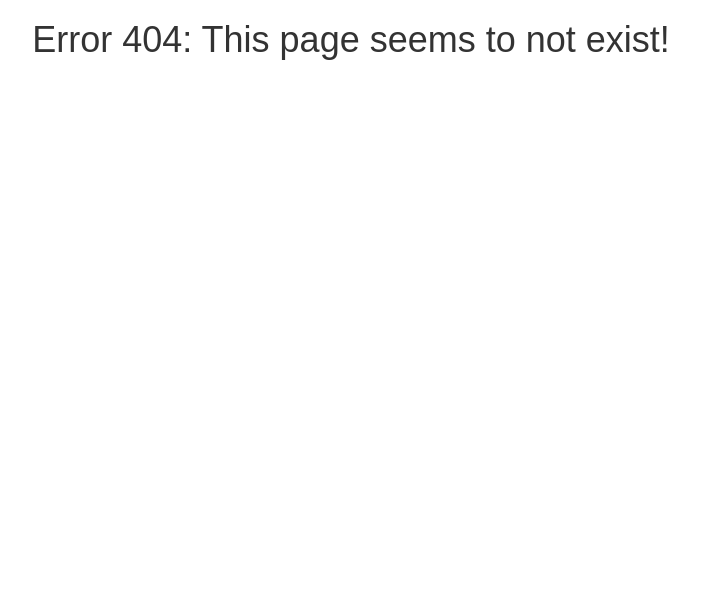
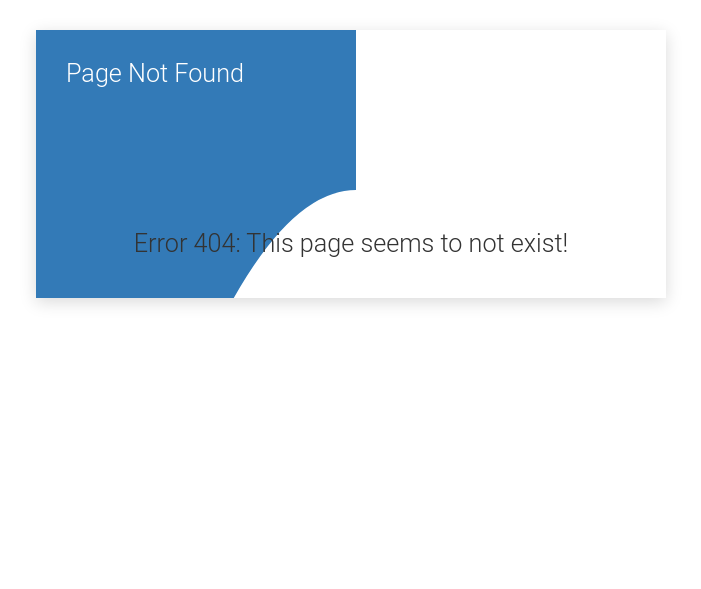
Before and after one commit to obinnajohnphill/YoutubeVideo_Non_Laravel, a PHP site: page /views/404.php in a window 1280 px wide. Shown: the part 62-651 px from the top of the page, without its empty margins (289-990 px from the left). Run offline with PHP 8.4, Linux system fonts and the light colour scheme; some libraries are stand-ins or nearby versions.

Commit message:
updated error 404 page

```diff
--- a/public/cache.txt
+++ b/public/cache.txt
@@ -1 +1 @@
-a:2:{s:7:"videoId";a:5:{i:0;s:11:"wCoRZzHwjw4";i:1;s:11:"HasaQvHCv4w";i:2;s:11:"vjIwmJMqrco";i:3;s:11:"zI_SBAkdKzc";i:4;s:11:"qmFRXwYKQwU";}s:5:"title";a:5:{i:0;s:39:"Top 10 Mick Jagger Interview Highlights";i:1;s:66:"David Bowie & Mick Jagger - Dancing In The Street (Official Video)";i:2;s:69:"will.i.am - T.H.E. (The Hardest Ever) ft. Mick Jagger, Jennifer Lopez";i:3;s:13:"David Gray - ";i:4;s:13:"David Gray - ";}}
+a:2:{s:7:"videoId";a:4:{i:0;s:11:"wCoRZzHwjw4";i:1;s:11:"HasaQvHCv4w";i:2;s:11:"vjIwmJMqrco";i:3;s:11:"zI_SBAkdKzc";}s:5:"title";a:4:{i:0;s:39:"Top 10 Mick Jagger Interview Highlights";i:1;s:66:"David Bowie & Mick Jagger - Dancing In The Street (Official Video)";i:2;s:69:"will.i.am - T.H.E. (The Hardest Ever) ft. Mick Jagger, Jennifer Lopez";i:3;s:13:"David Gray - ";}}
--- a/public/views/404.php
+++ b/public/views/404.php
@@ -1,18 +1,84 @@
-
-<!doctype html>
-<html>
+<!DOCTYPE html>
+<html lang="en">
 <head>
-    <title>YouTube Search</title>
-
+    <meta charset="utf-8">
+    <meta name="viewport" content="initial-scale=1, maximum-scale=1, user-scalable=no">
+    <title>Page Not Found</title>
+    <script src="http://dynamicsjs.com/lib/dynamics.js"></script>
     <link rel="stylesheet" href="https://maxcdn.bootstrapcdn.com/bootstrap/3.3.7/css/bootstrap.min.css">
     <script src="https://ajax.googleapis.com/ajax/libs/jquery/3.3.1/jquery.min.js"></script>
+    <script src="https://cdn.jsdelivr.net/npm/vue@2.5.17/dist/vue.js"></script>
     <link rel="stylesheet" type="text/css" href="../css/views.css">
     <script src="../js/views.js"></script>
+    <!-- template for the component -->
+    <script type="text/x-template" id="header-view-template">
+        <div class="draggable-header-view"
+             @mousedown="startDrag" @touchstart="startDrag"
+             @mousemove="onDrag" @touchmove="onDrag"
+             @mouseup="stopDrag" @touchend="stopDrag" @mouseleave="stopDrag">
+            <svg class="bg" width="320" height="560">
+                <path :d="headerPath"  fill="#337ab7"></path>
+            </svg>
+            <div class="header">
+                <slot name="header"></slot>
+            </div>
+            <div class="content" :style="contentPosition">
+                <slot name="content"></slot>
+            </div>
+        </div>
+    </script>
 
+    <style>
+        h1 {
+            font-weight: 300;
+            font-size: 1.8em;
+            margin-top: 0;
+        }
+        a {
+            color: #fff;
+        }
+        .draggable-header-view {
+            background-color: #fff;
+            box-shadow: 0 4px 16px rgba(0,0,0,.15);
+            width: 50%;
+            height: 70%;
+            overflow: hidden;
+            margin: 30px auto;
+            position: relative;
+            font-family: 'Roboto', Helvetica, Arial, sans-serif;
+            color: #fff;
+            font-size: 14px;
+            font-weight: 300;
+            -webkit-user-select: none;
+            -moz-user-select: none;
+            -ms-user-select: none;
+            user-select: none;
+        }
+        .draggable-header-view .bg {
+            position: absolute;
+            top: 0;
+            left: 0;
+            z-index: 0;
+        }
+        .draggable-header-view .header, .draggable-header-view .content {
+            position: relative;
+            z-index: 1;
+            padding: 30px;
+            box-sizing: border-box;
+            width:100%;
+        }
+        .draggable-header-view .header {
+            height: 160px;
+
+        }
+        .draggable-header-view .content {
+            color: #333;
+            line-height: 1.5em;
+        }
+
+    </style>
 </head>
-
 <body>
-
 <nav class="navbar navbar-default">
     <div class="container-fluid">
         <div class="navbar-header">
@@ -24,9 +90,81 @@
     </div>
 </nav>
 
-<?php
-echo "<div align='center'><h1>Error 404: This page seems to not exist!</h1></div>";
-?>
+<div id="app" @touchmove.prevent>
+    <draggable-header-view>
+        <template slot="header">
+            <h1>Page Not Found</h1>
+        </template>
+        <template slot="content">
+            <p>
+                <?php
+                echo "<div align='center'><h1>Error 404: This page seems to not exist!</h1></div>";
+                ?>
+            </p>
+        </template>
+    </draggable-header-view>
+</div>
 
+<script>
+    Vue.component('draggable-header-view', {
+        template: '#header-view-template',
+        data: function () {
+            return {
+                dragging: false,
+                // quadratic bezier control point
+                c: { x: 160, y: 160 },
+                // record drag start point
+                start: { x: 0, y: 0 }
+            }
+        },
+        computed: {
+            headerPath: function () {
+                return 'M0,0 L320,0 320,160' +
+                    'Q' + this.c.x + ',' + this.c.y +
+                    ' 0,900'
+            },
+            contentPosition: function () {
+                var dy = this.c.y - 160
+                var dampen = dy > 0 ? 2 : 4
+                return {
+                    transform: 'translate3d(0,' + dy / dampen + 'px,0)'
+                }
+            }
+        },
+        methods: {
+            startDrag: function (e) {
+                e = e.changedTouches ? e.changedTouches[0] : e
+                this.dragging = true
+                this.start.x = e.pageX
+                this.start.y = e.pageY
+            },
+            onDrag: function (e) {
+                e = e.changedTouches ? e.changedTouches[0] : e
+                if (this.dragging) {
+                    this.c.x = 160 + (e.pageX - this.start.x)
+                    // dampen vertical drag by a factor
+                    var dy = e.pageY - this.start.y
+                    var dampen = dy > 0 ? 1.5 : 4
+                    this.c.y = 160 + dy / dampen
+                }
+            },
+            stopDrag: function () {
+                if (this.dragging) {
+                    this.dragging = false
+                    dynamics.animate(this.c, {
+                        x: 160,
+                        y: 160
+                    }, {
+                        type: dynamics.spring,
+                        duration: 700,
+                        friction: 280
+                    })
+                }
+            }
+        }
+    })
+
+    new Vue({ el: '#app' })
+</script>
 </body>
 </html>
```
